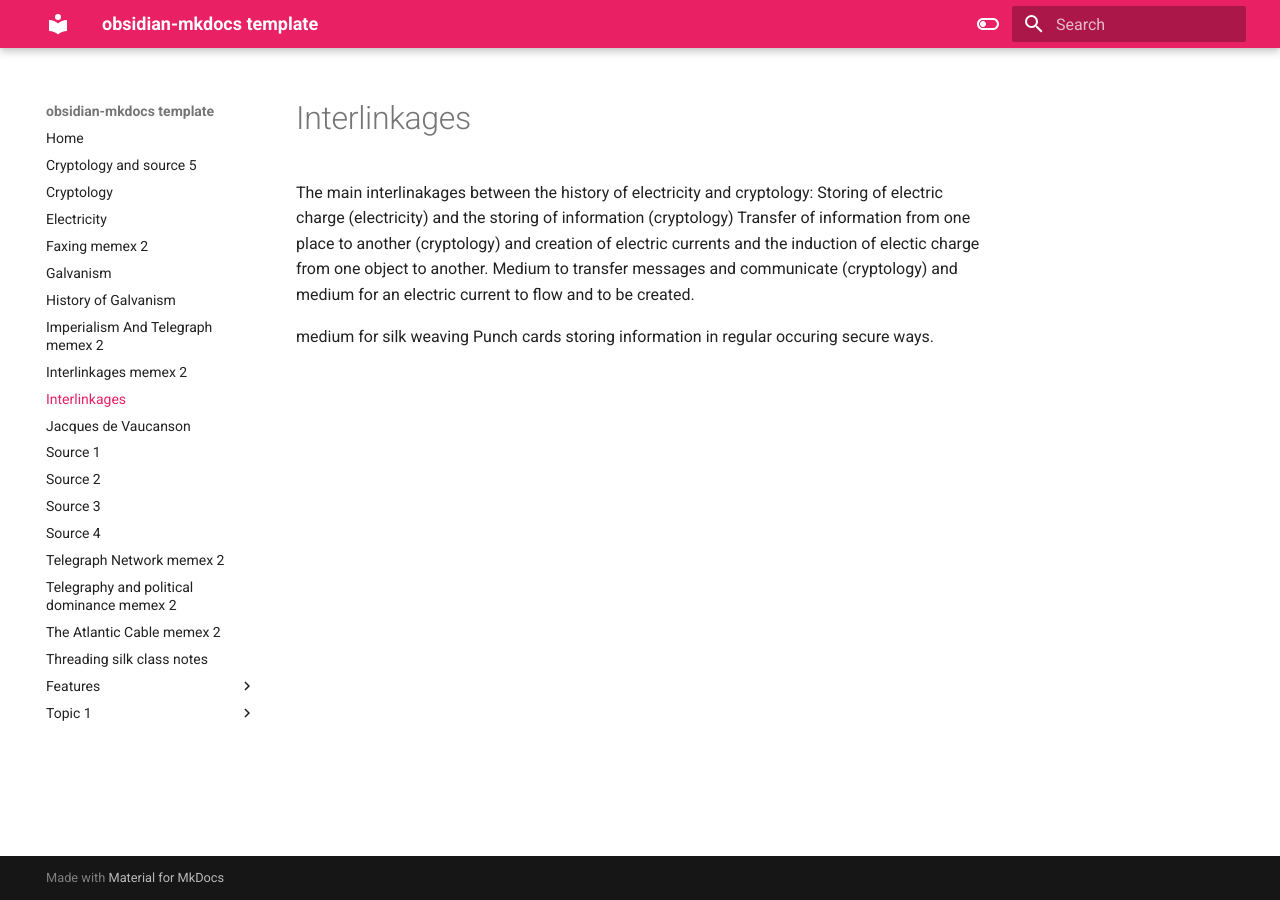
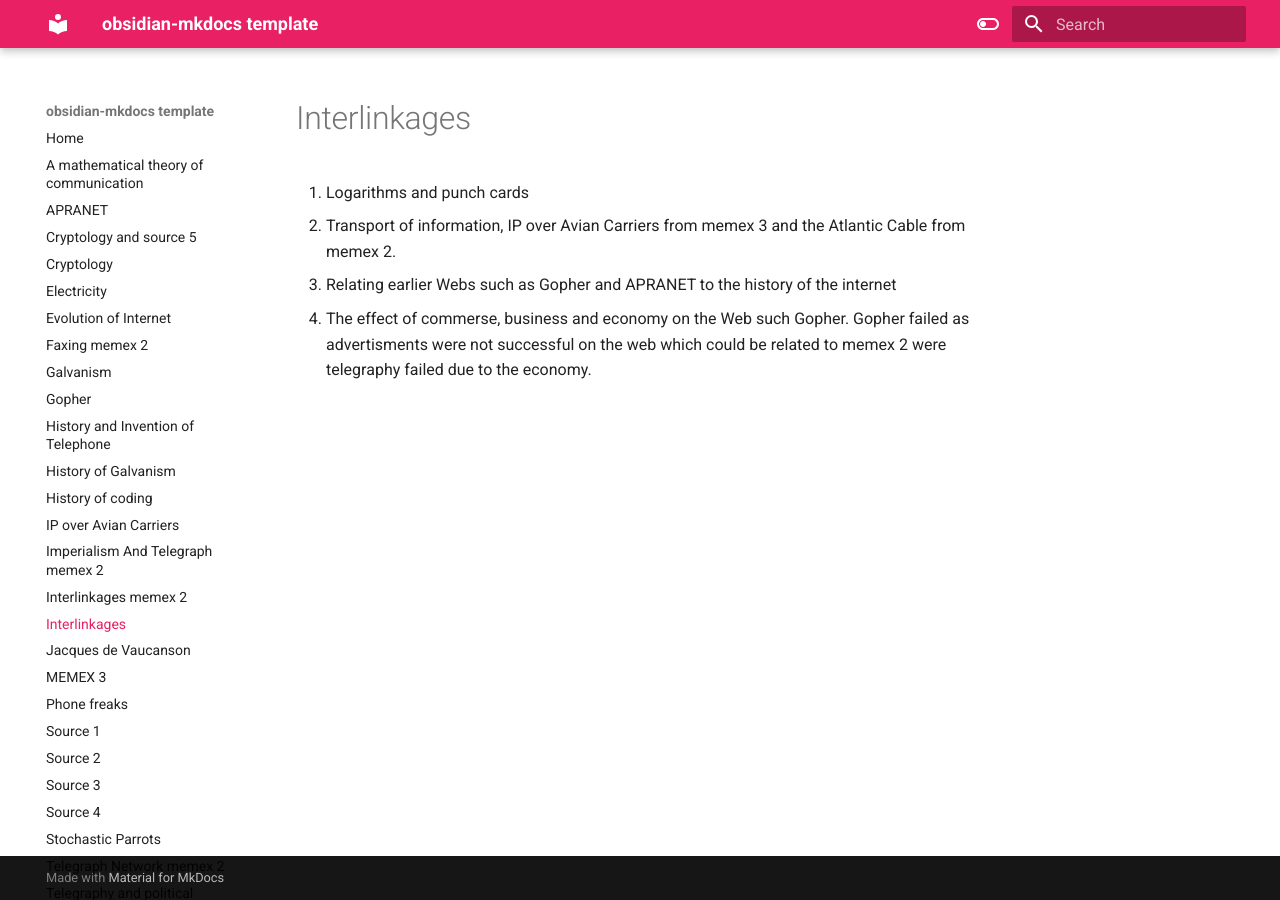
Before and after one commit to sandyzax/memex1, an MkDocs documentation site: the page built from docs/Interlinkages.md, in a window 1280 px wide. Built offline with MkDocs 1.6.1 and Material for MkDocs 9.7.7, drawn with Linux system fonts in a browser that asks for light colours.

Commit message:
Add files via upload

```diff
--- a/docs/Interlinkages.md
+++ b/docs/Interlinkages.md
@@ -1,7 +1,4 @@
-The main interlinakages between the history of electricity and cryptology:
-Storing of electric charge (electricity) and the storing of information (cryptology)
-Transfer of information from one place to another (cryptology) and creation of electric currents and the induction of electic charge from one object to another.
-Medium to transfer messages and communicate (cryptology) and medium for an electric current to flow and to be created.
-
-medium for silk weaving
-Punch cards storing information in regular occuring secure ways.
+1. Logarithms and punch cards
+2. Transport of information, IP over Avian Carriers from memex 3 and the Atlantic Cable from memex 2.
+3. Relating earlier Webs such as Gopher and APRANET to the history of the internet
+4. The effect of commerse, business and economy on the Web such Gopher. Gopher failed as advertisments were not successful on the web which could be related to memex 2 were telegraphy failed due to the economy.
--- /dev/null
+++ b/docs/MEMEX 3.md
@@ -0,0 +1,17 @@
+Memex 3 contains five source notes named as:
+- A mathematical theory of communication
+- APRANET
+- GOPHER
+- IP over Avian Carriers
+- Evolution of Internet
+
+Class notes including outwards links:
+- History and Invention of Telephone
+- History of Coding
+- Webbrowsers
+- Phone freaks
+- Stochastic Parrots
+
+Map of contents
+
+Interlinkages
```
Also changed, not shown: docs/A mathematical theory of communication.md (added, +12 -0 lines), docs/APRANET.md (added, +7 -0 lines), docs/Evolution of Internet.md (added, +8 -0 lines), docs/Gopher.md (added, +8 -0 lines), docs/History and Invention of Telephone.md (added, +25 -0 lines), docs/History of coding.md (added, +43 -0 lines), docs/IP over Avian Carriers.md (added, +14 -0 lines), docs/Phone freaks.md (added, +11 -0 lines), docs/Stochastic Parrots.md (added, +2 -0 lines), docs/Webbrowsers.md (added, +32 -0 lines), 1 other file.
